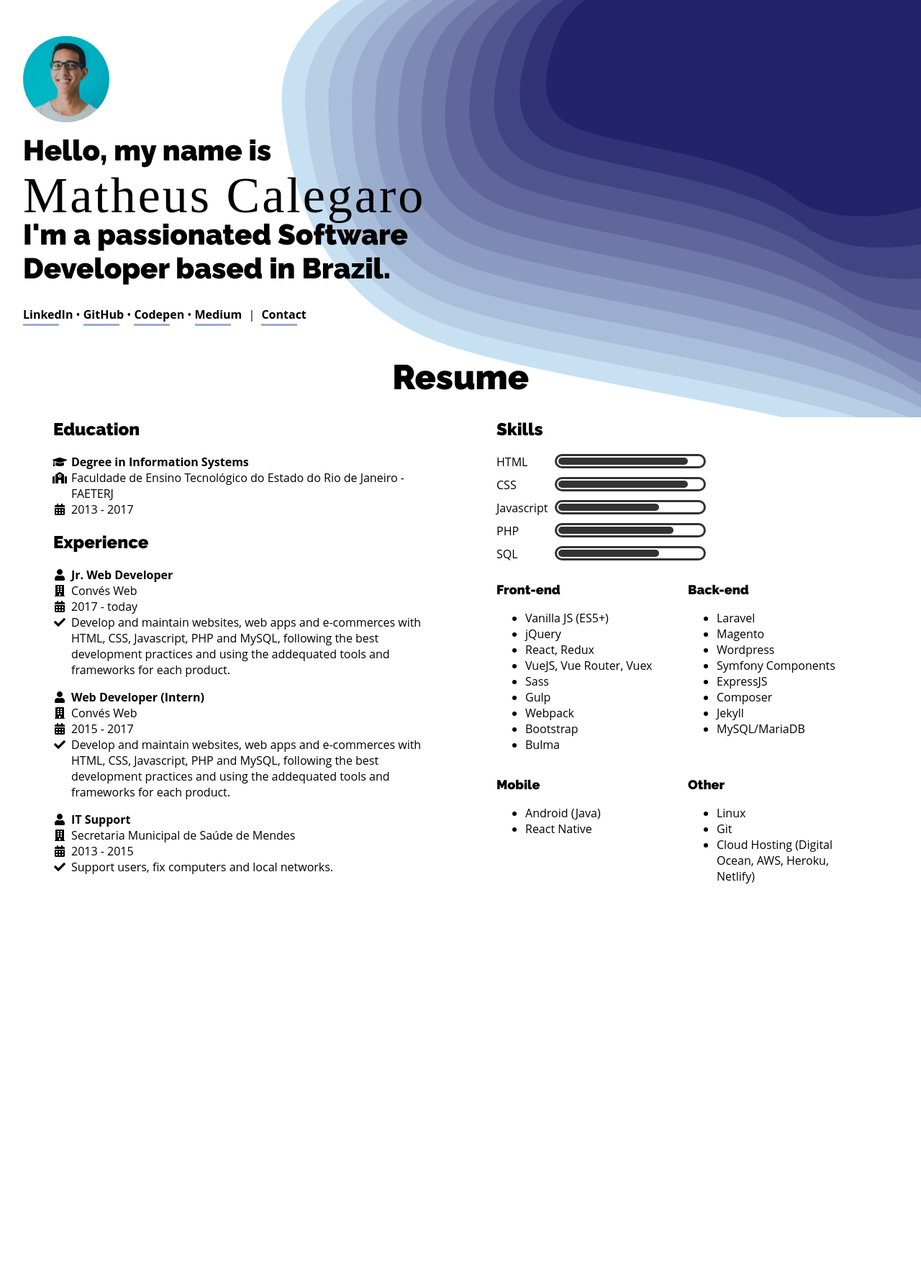
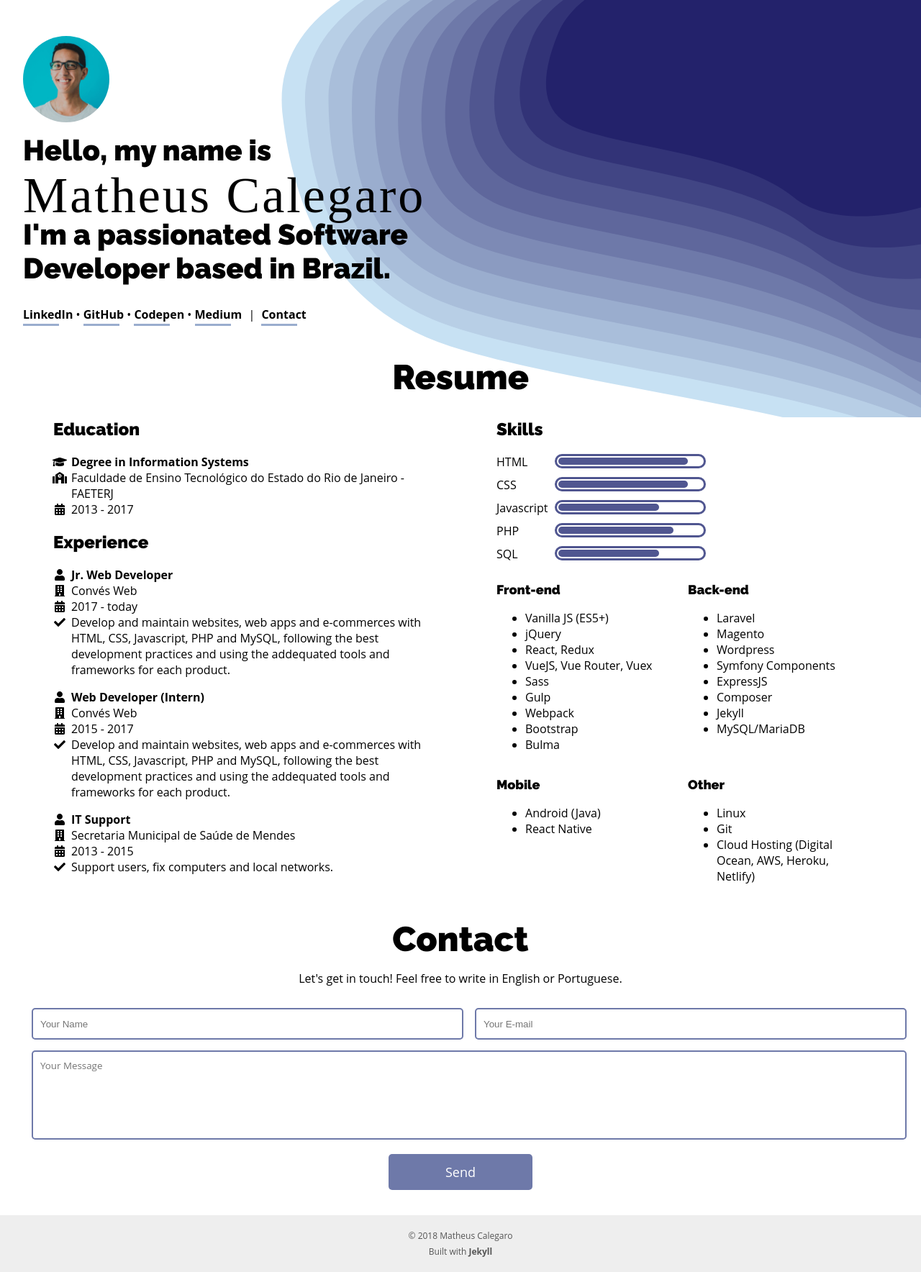
Before and after one commit to mathcale/site, a Jekyll site: the page built from index.html, in a window 1280 px wide. Shown: the whole page at 72% size. Built offline with Jekyll 4.4.1, drawn with Linux system fonts in a browser that asks for light colours; nearby versions of some CDN libraries; some web fonts are replaced; before the commit the page ends 1253 px from its top, so only the background shows below that.

Commit message:
Contact form + some responsive work

```diff
--- a/_layouts/default.html
+++ b/_layouts/default.html
@@ -27,6 +27,13 @@
     {{ content }}
   </div>
 
+  <footer>
+    <p>&copy; {{ site.time | date: '%Y' }} Matheus Calegaro</p>
+    <p>Built with
+      <a href="https://jekyllrb.com" target="_blank">Jekyll</a>
+    </p>
+  </footer>
+
   <script defer src="https://use.fontawesome.com/releases/v5.1.0/js/solid.js" integrity="sha384-Z7p3uC4xXkxbK7/4keZjny0hTCWPXWfXl/mJ36+pW7ffAGnXzO7P+iCZ0mZv5Zt0"
     crossorigin="anonymous"></script>
   <script defer src="https://use.fontawesome.com/releases/v5.1.0/js/fontawesome.js" integrity="sha384-juNb2Ils/YfoXkciRFz//Bi34FN+KKL2AN4R/COdBOMD9/sV/UsxI6++NqifNitM" crossorigin="anonymous"></script>
--- a/_sass/_typo.scss
+++ b/_sass/_typo.scss
@@ -12,6 +12,24 @@ body {
 
 .text-center {
   text-align: center;
+}
+
+h1 {
+  font-family: 'Raleway', sans-serif;
+  font-weight: 900;
+  font-size: 48px;
+}
+
+h2 {
+  font-family: 'Raleway', sans-serif;
+  font-weight: 900;
+  font-size: 24px;
+}
+
+h3 {
+  font-family: 'Raleway', sans-serif;
+  font-weight: 900;
+  font-size: 18px;
 }
 
 .intro {
@@ -47,23 +65,3 @@ body {
     }
   }
 }
-
-.resume {
-  h1 {
-    font-family: 'Raleway', sans-serif;
-    font-weight: 900;
-    font-size: 48px;
-  }
-
-  h2 {
-    font-family: 'Raleway', sans-serif;
-    font-weight: 900;
-    font-size: 24px;
-  }
-
-  h3 {
-    font-family: 'Raleway', sans-serif;
-    font-weight: 900;
-    font-size: 18px;
-  }
-}
--- a/assets/css/main.scss
+++ b/assets/css/main.scss
@@ -4,11 +4,28 @@
 @import 'typo';
 
 .is-home {
+  margin: 0;
   background: url(../img/bg.svg) no-repeat right top;
+
+  @media only screen and (max-width: 65em) {
+    background-size: 80%;
+    overflow-x: hidden;
+  }
+}
+
+.row {
+  @media only screen and (max-width: 48em) {
+    margin-right: 0px;
+    margin-left: 0px;
+  }
 }
 
 .intro {
   margin-top: 50px;
+
+  @media only screen and (max-width: 48em) {
+    padding: 0 20px;
+  }
 
   .avatar {
     width: 120px;
@@ -102,12 +119,12 @@
       width: 200px;
       height: 10px;
       padding: 2px;
-      border: 3px solid #333;
+      border: 3px solid #505690;
       border-radius: 20px;
 
       .level-size {
         height: 10px;
-        background-color: #333;
+        background-color: #505690;
         border-radius: 20px;
 
         $steps: (10, 20, 30, 40, 50, 60, 70, 80, 90, 100);
@@ -121,3 +138,90 @@
     }
   }
 }
+
+.contact {
+  h1 {
+    margin-bottom: 10px;
+  }
+
+  .contact-form {
+    margin-top: 30px;
+
+    .row {
+      margin-bottom: 15px;
+    }
+
+    .form-control {
+      padding: 0 20px;
+    }
+
+    .input,
+    .textarea {
+      width: 100%;
+      height: 40px;
+      padding: 0 10px;
+      border: 2px solid #6E79A9;
+      border-radius: 5px;
+      transition: all 300ms ease;
+
+      &:focus {
+        outline: none;
+        border-color: #323377;
+      }
+    }
+
+    .textarea {
+      height: 100px;
+      padding: 10px;
+      resize: none;
+      font-family: 'Open Sans', sans-serif;
+    }
+
+    .btn-submit {
+      display: block;
+      width: 200px;
+      height: 50px;
+      margin: 0 auto;
+      background-color: #6E79A9;
+      border: none;
+      border-radius: 5px;
+      font-family: 'Open Sans', sans-serif;
+      font-size: 18px;
+      color: #fff;
+      cursor: pointer;
+      transition: all 300ms ease;
+
+      &:hover {
+        background-color: #323377;
+      }
+    }
+  }
+}
+
+footer {
+  margin-top: 20px;
+  padding: 20px 0;
+  background-color: #eee;
+
+  p {
+    text-align: center;
+    font-size: 12px;
+    color: #555;
+
+    &:first-child {
+      margin-top: 0px;
+      margin-bottom: 5px;
+    }
+
+    &:last-child {
+      margin-top: 5px;
+      margin-bottom: 0px;
+    }
+
+    a {
+      color: #555;
+      font-weight: bold;
+      text-decoration: none;
+    }
+  }
+}
--- a/index.html
+++ b/index.html
@@ -3,7 +3,7 @@ layout: default
 ---
 
 <div class="row intro">
-  <div class="col-md-6">
+  <div class="col-md-6 col-sm-12">
     <img src="{{ '/assets/img/m.jpg' | relative_path }}" class="avatar" />
 
     <p class="make-it-big">Hello, my name is <span class="name-brand">Matheus Calegaro</span> I'm a passionated Software Developer based in Brazil.</p>
@@ -15,7 +15,7 @@ layout: default
         <li><a href="https://codepen.io/{{ site.social.codepen }}" target="_blank">Codepen</a></li>
         <li class="no-dash"><a href="https://medium.com/@{{ site.social.medium }}" target="_blank">Medium</a></li>
         <li class="actual-separator no-dash">|</li>
-        <li class="no-dash"><a href="#" target="_blank">Contact</a></li>
+        <li class="no-dash"><a href="#contact">Contact</a></li>
       </ul>
     </div>
   </div>
@@ -124,7 +124,7 @@ layout: default
           <h2>Skills</h2>
 
           <div class="row skill">
-            <div class="col-md-2 name">
+            <div class="col-md-2 col-sm-2 name">
               <p>HTML</p>
             </div>
 
@@ -134,7 +134,7 @@ layout: default
           </div>
 
           <div class="row skill">
-            <div class="col-md-2 name">
+            <div class="col-md-2 col-sm-2 name">
               <p>CSS</p>
             </div>
 
@@ -144,7 +144,7 @@ layout: default
           </div>
 
           <div class="row skill">
-            <div class="col-md-2 name">
+            <div class="col-md-2 col-sm-2 name">
               <p>Javascript</p>
             </div>
 
@@ -154,7 +154,7 @@ layout: default
           </div>
 
           <div class="row skill">
-            <div class="col-md-2 name">
+            <div class="col-md-2 col-sm-2 name">
               <p>PHP</p>
             </div>
 
@@ -164,7 +164,7 @@ layout: default
           </div>
 
           <div class="row skill">
-            <div class="col-md-2 name">
+            <div class="col-md-2 col-sm-2 name">
               <p>SQL</p>
             </div>
 
@@ -231,3 +231,34 @@ layout: default
     </div>
   </div>
 </div>
+
+<div class="row contact" id="contact">
+  <div class="col-md-12 col-sm-12">
+    <h1 class="text-center">Contact</h1>
+    <p class="text-center">Let's get in touch! Feel free to write in English or Portuguese.</p>
+
+    <form method="POST" name="contact" class="contact-form" netlify>
+      <div class="row">
+        <div class="col-md-6 col-sm-6 form-control">
+          <input type="text" name="name" id="name" placeholder="Your Name" class="input" required />
+        </div>
+
+        <div class="col-md-6 col-sm-5 form-control">
+          <input type="email" name="email" id="email" placeholder="Your E-mail" class="input" required />
+        </div>
+      </div>
+
+      <div class="row">
+        <div class="col-md-12 col-sm-11 form-control">
+          <textarea name="message" id="message" class="textarea" placeholder="Your Message" required></textarea>
+        </div>
+      </div>
+
+      <div class="row">
+        <div class="col-md-12 col-sm-12 form-control">
+          <button type="submit" class="btn-submit">Send</button>
+        </div>
+      </div>
+    </form>
+  </div>
+</div>
```
Also changed, not shown: assets/css/flexboxgrid.min.css.
